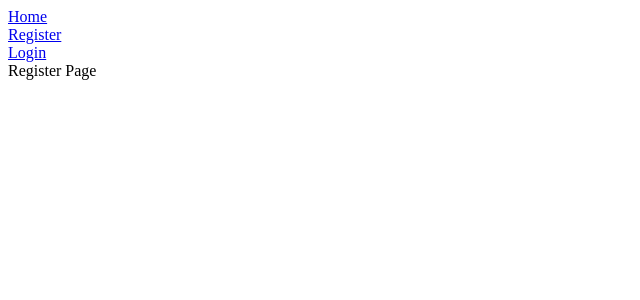
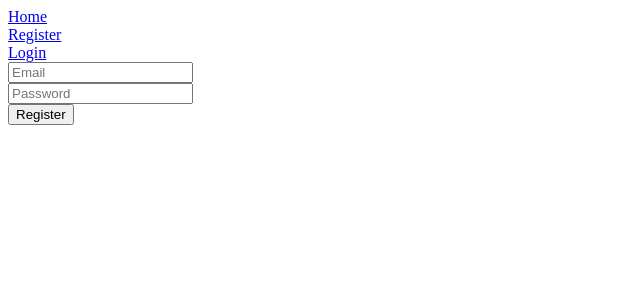
Before and after one commit to deepso7/auth-jwt, a React (Vite) app in the folder apps/web-react/: page /register in a window 1280 px wide. Shown: the top 300 px of the page, without its empty margins (0-640 px from the left). Built offline with nearby package versions, Linux system fonts and the light colour scheme.

Commit message:
add register form

```diff
--- a/apps/web-react/src/App.tsx
+++ b/apps/web-react/src/App.tsx
@@ -1,5 +1,7 @@
 import { FC } from "react";
-import { BrowserRouter, Link, Route, Routes } from "react-router-dom";
+import { BrowserRouter, Route, Routes } from "react-router-dom";
+
+import Header from "./components/Header";
 import Home from "./pages/Home";
 import Login from "./pages/Login";
 import Register from "./pages/Register";
@@ -8,19 +10,7 @@
   return (
     <BrowserRouter>
       <div>
-        <header>
-          <div>
-            <div>
-              <Link to="/">Home</Link>
-            </div>
-            <div>
-              <Link to="register">Register</Link>
-            </div>
-            <div>
-              <Link to="login">Login</Link>
-            </div>
-          </div>
-        </header>
+        <Header />
 
         <Routes>
           <Route path="/" element={<Home />} />
--- /dev/null
+++ b/apps/web-react/src/components/Header.tsx
@@ -0,0 +1,26 @@
+import { FC } from "react";
+import { Link } from "react-router-dom";
+
+interface HeaderProps {}
+
+const Header: FC<HeaderProps> = ({}) => {
+  return (
+    <>
+      <header>
+        <div>
+          <div>
+            <Link to="/">Home</Link>
+          </div>
+          <div>
+            <Link to="register">Register</Link>
+          </div>
+          <div>
+            <Link to="login">Login</Link>
+          </div>
+        </div>
+      </header>
+    </>
+  );
+};
+
+export default Header;
--- a/apps/web-react/src/pages/Home.tsx
+++ b/apps/web-react/src/pages/Home.tsx
@@ -1,5 +1,4 @@
 import { FC } from "react";
-import { Link } from "react-router-dom";
 
 interface HomeProps {}
 
--- a/apps/web-react/src/pages/Register.tsx
+++ b/apps/web-react/src/pages/Register.tsx
@@ -1,9 +1,39 @@
-import { FC } from "react";
+import { FC, useState } from "react";
 
 interface RegisterProps {}
 
 const Register: FC<RegisterProps> = ({}) => {
-  return <div>Register Page</div>;
+  const [email, setEmail] = useState("");
+  const [password, setPassword] = useState("");
+
+  const handleSubmit = (e: React.FormEvent<HTMLFormElement>) => {
+    e.preventDefault();
+    console.log({ email, password });
+  };
+
+  return (
+    <form onSubmit={handleSubmit}>
+      <div>
+        <input
+          type="text"
+          placeholder="Email"
+          onChange={e => {
+            setEmail(e.target.value);
+          }}
+        />
+      </div>
+      <div>
+        <input
+          type="password"
+          placeholder="Password"
+          onChange={e => {
+            setPassword(e.target.value);
+          }}
+        />
+      </div>
+      <button type="submit">Register</button>
+    </form>
+  );
 };
 
 export default Register;
```
